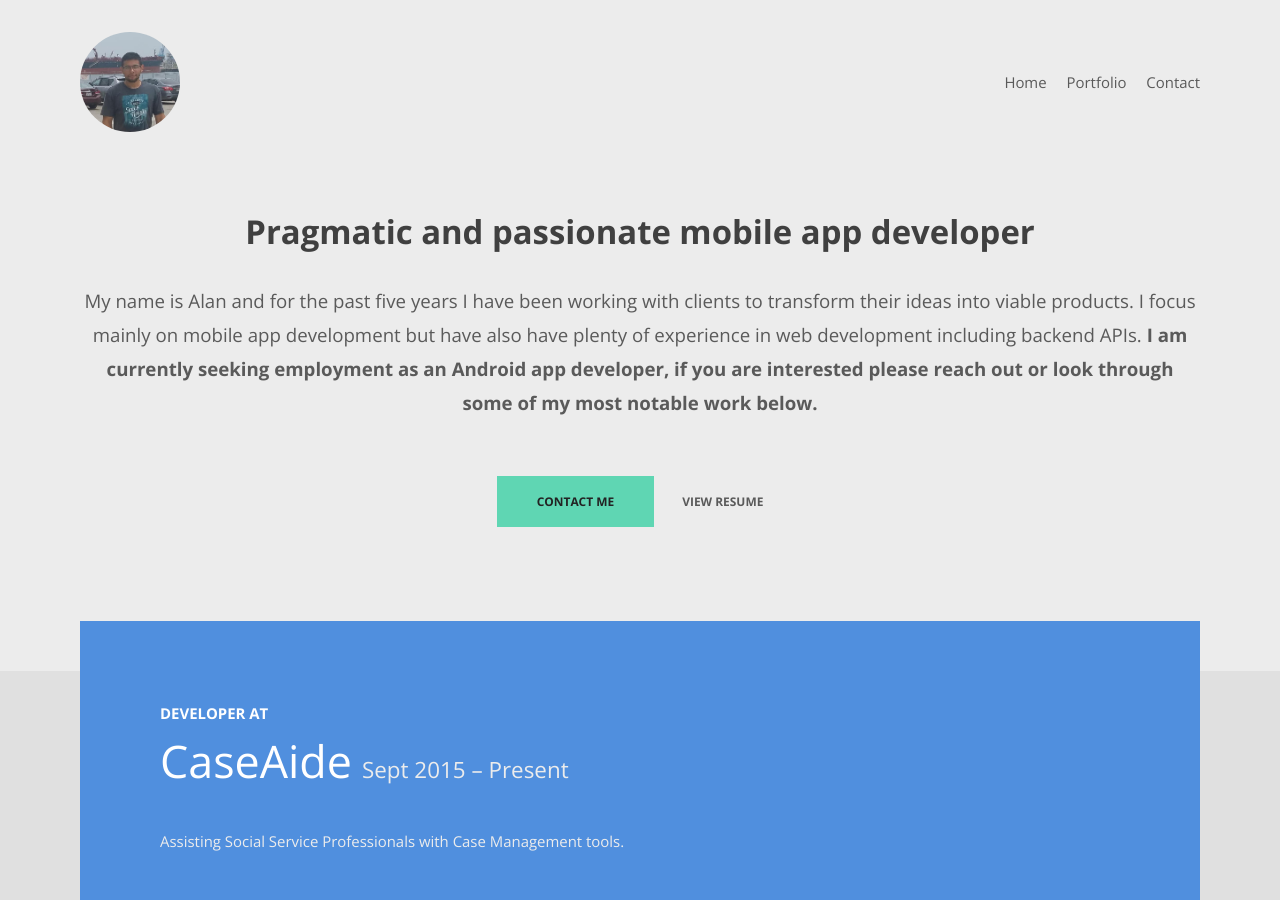
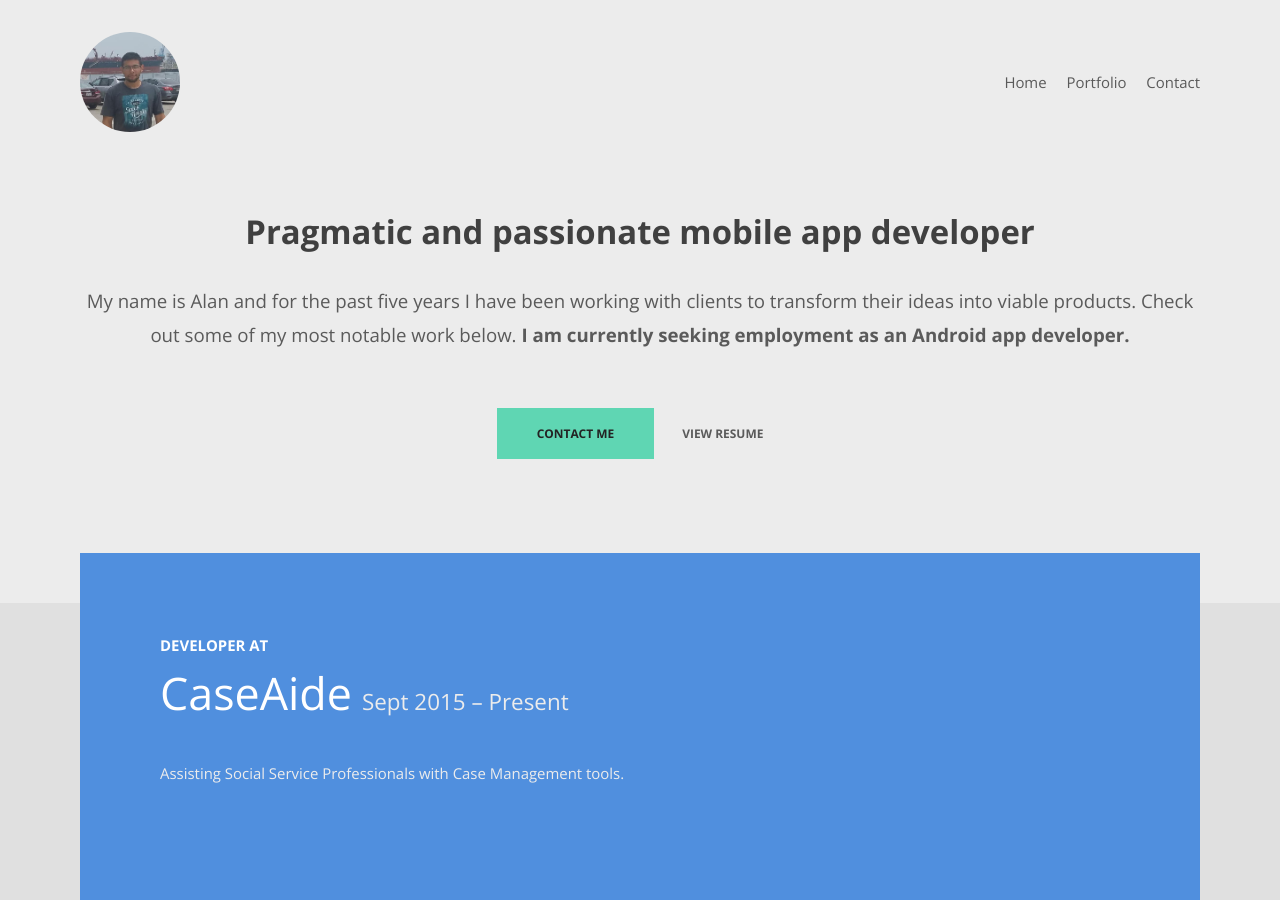
Before and after one commit to alanipce/mywebsite, a Jekyll site: the page built from index.html, in a window 1280 px wide and 900 px high. Built offline with Jekyll 4.4.1, drawn with Linux system fonts in a browser that asks for light colours; nearby versions of some CDN libraries.

Commit message:
Hero message was too long! Remove the noise.

```diff
--- a/index.html
+++ b/index.html
@@ -7,7 +7,7 @@
       {% include header.html %}
       <div class="hero">
           <h1 class="hero__title">Pragmatic and passionate mobile app developer</h1>
-          <p class="hero__message">My name is Alan and for the past five years I have been working with clients to transform their ideas into viable products. I focus mainly on mobile app development but have also have plenty of experience in web development including backend APIs. <span class="emphasize">I am currently seeking employment as an Android app developer, if you are interested please reach out or look through some of my most notable work below.</span></p>
+          <p class="hero__message">My name is Alan and for the past five years I have been working with clients to transform their ideas into viable products. Check out some of my most notable work below. <span class="emphasize">I am currently seeking employment as an Android app developer.</span></p>
           <div class="hero__actions">
             <a href="mailto:{{site.data.me.contact-email}}" class="hero__button hero__button--cta">Contact me</a>
             <a href="/documents/resume-oct-3.pdf" target="_blank" class="hero__button">View Resume</a>
```
Also changed, not shown: 1 other file.
